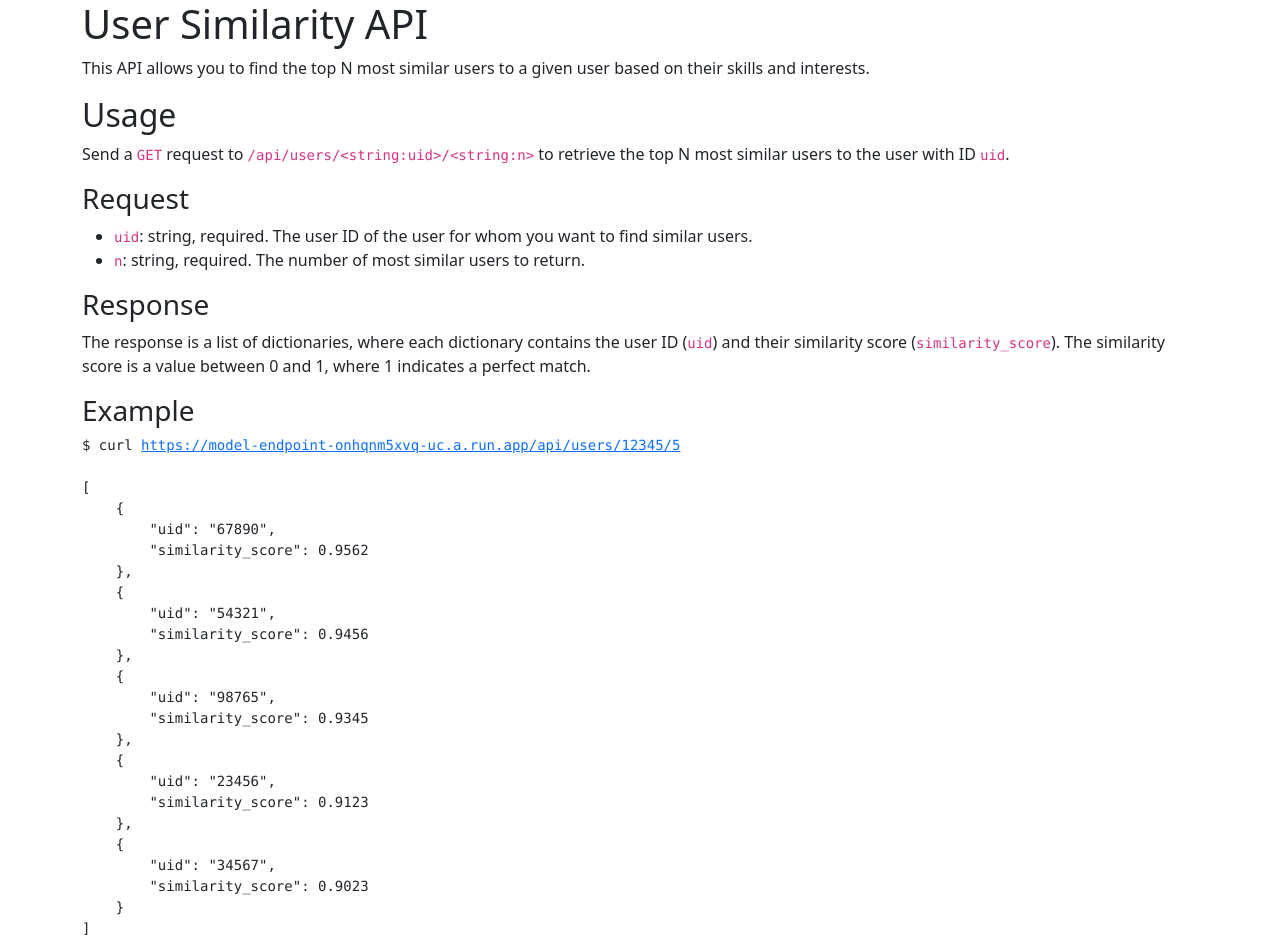
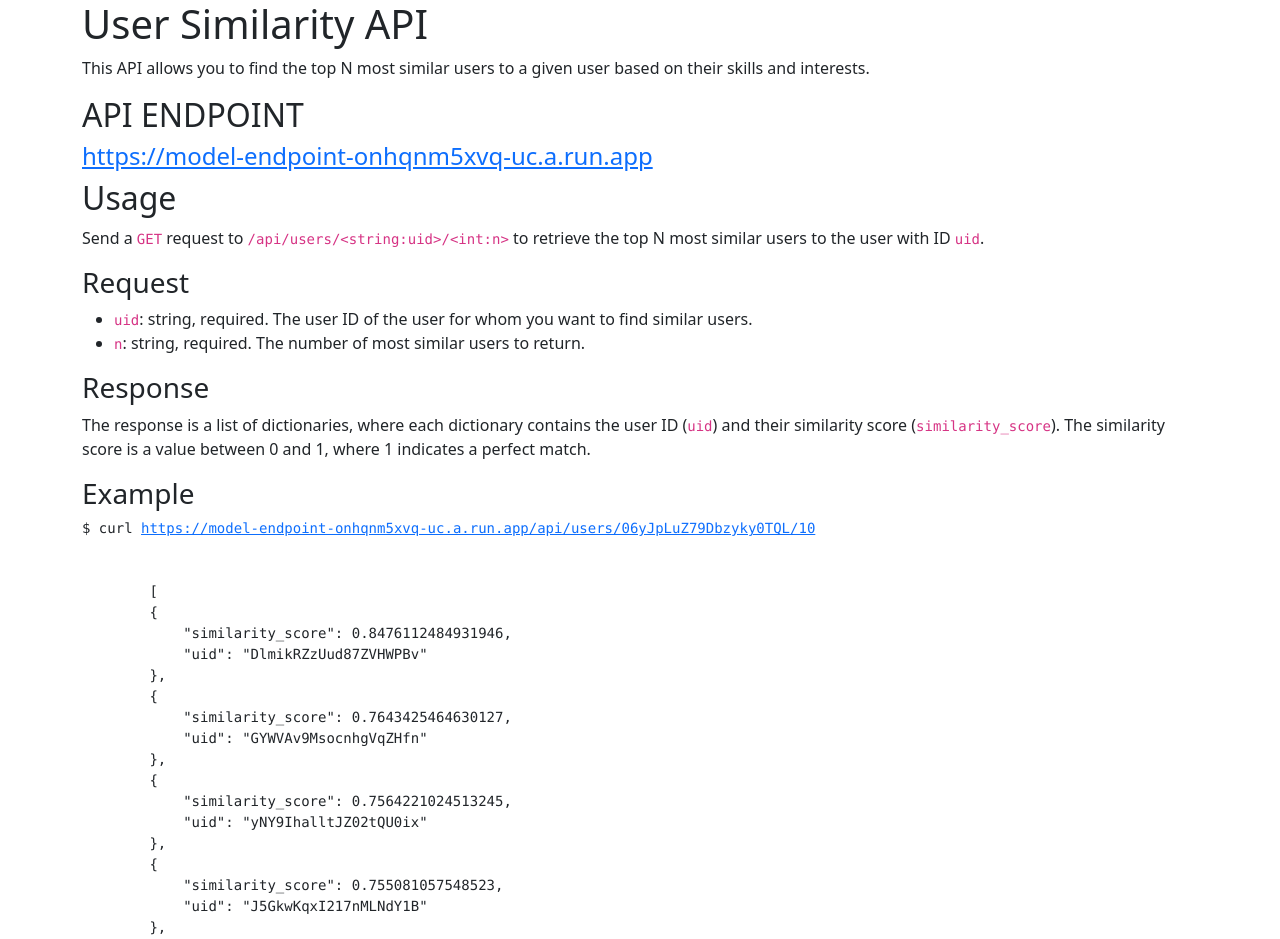
Before and after one commit to Collabolio/model-endpoint, a plain HTML site: page templates/index.html in a window 1280 px wide. Shown: the top 939 px of the page. Drawn offline with nearby package versions, Linux system fonts and the light colour scheme.

Commit message:
index.html and readme.md update

```diff
--- a/templates/index.html
+++ b/templates/index.html
@@ -17,11 +17,18 @@
         based on their skills and interests.
       </p>
 
+      <h2>API ENDPOINT</h2>
+      <h4>
+        <a href="https://model-endpoint-onhqnm5xvq-uc.a.run.app"
+          >https://model-endpoint-onhqnm5xvq-uc.a.run.app</a
+        >
+      </h4>
+
       <h2>Usage</h2>
       <p>
         Send a <code>GET</code> request to
-        <code>/api/users/&lt;string:uid&gt;/&lt;string:n&gt;</code> to retrieve
-        the top N most similar users to the user with ID <code>uid</code>.
+        <code>/api/users/&lt;string:uid&gt;/&lt;int:n&gt;</code> to retrieve the
+        top N most similar users to the user with ID <code>uid</code>.
       </p>
 
       <h3>Request</h3>
@@ -45,28 +52,46 @@
       </p>
 
       <h3>Example</h3>
-      <pre><code>$ curl <a href="https://model-endpoint-onhqnm5xvq-uc.a.run.app/api/users/12345/5">https://model-endpoint-onhqnm5xvq-uc.a.run.app/api/users/12345/5</a>
+      <pre><code>$ curl <a href="https://model-endpoint-onhqnm5xvq-uc.a.run.app/api/users/06yJpLuZ79Dbzyky0TQL/10
+">https://model-endpoint-onhqnm5xvq-uc.a.run.app/api/users/06yJpLuZ79Dbzyky0TQL/10
+</a>
 
         [
         {
-        "uid": "67890",
-        "similarity_score": 0.9562
+            "similarity_score": 0.8476112484931946,
+            "uid": "DlmikRZzUud87ZVHWPBv"
         },
         {
-        "uid": "54321",
-        "similarity_score": 0.9456
+            "similarity_score": 0.7643425464630127,
+            "uid": "GYWVAv9MsocnhgVqZHfn"
         },
         {
-        "uid": "98765",
-        "similarity_score": 0.9345
+            "similarity_score": 0.7564221024513245,
+            "uid": "yNY9IhalltJZ02tQU0ix"
         },
         {
-        "uid": "23456",
-        "similarity_score": 0.9123
+            "similarity_score": 0.755081057548523,
+            "uid": "J5GkwKqxI217nMLNdY1B"
         },
         {
-        "uid": "34567",
-        "similarity_score": 0.9023
+            "similarity_score": 0.7529898285865784,
+            "uid": "OtatlU0hDcex4Cn5dRKN"
+        },
+        {
+            "similarity_score": 0.7501305937767029,
+            "uid": "vbxf5J04EfvCznIapW3H"
+        },
+        {
+            "similarity_score": 0.7341395616531372,
+            "uid": "AvufTNycNTN9p5aicfjv"
+        },
+        {
+            "similarity_score": 0.734026312828064,
+            "uid": "6mDvGWpmuiCzNoWqkLfP"
+        },
+        {
+            "similarity_score": 0.7308772802352905,
+            "uid": "Gt6OGPcCTzzz2waskmn2"
         }
     ]</code></pre>
     </div>
```
Also changed, not shown: 1 other file. Lines whose indentation alone changed are shown as unchanged.
